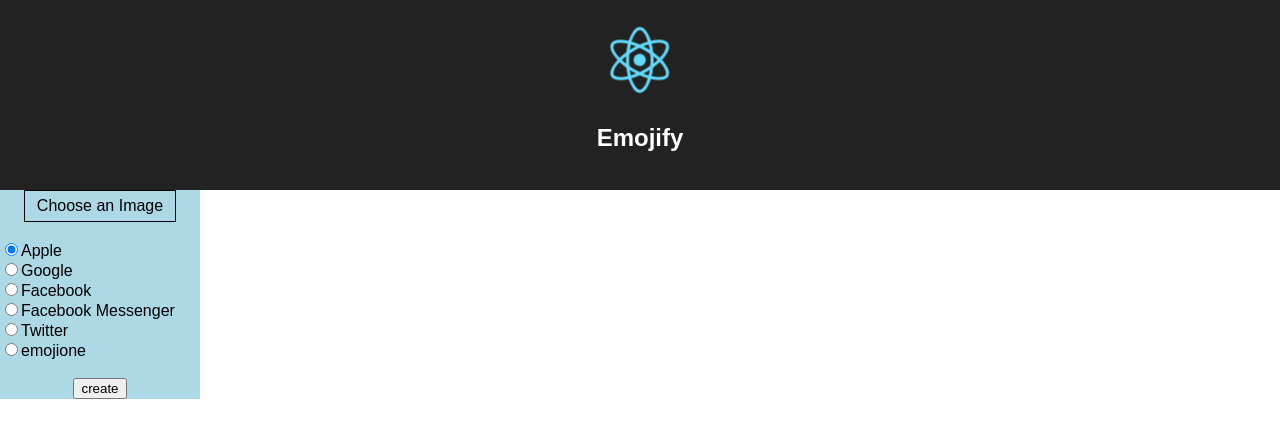
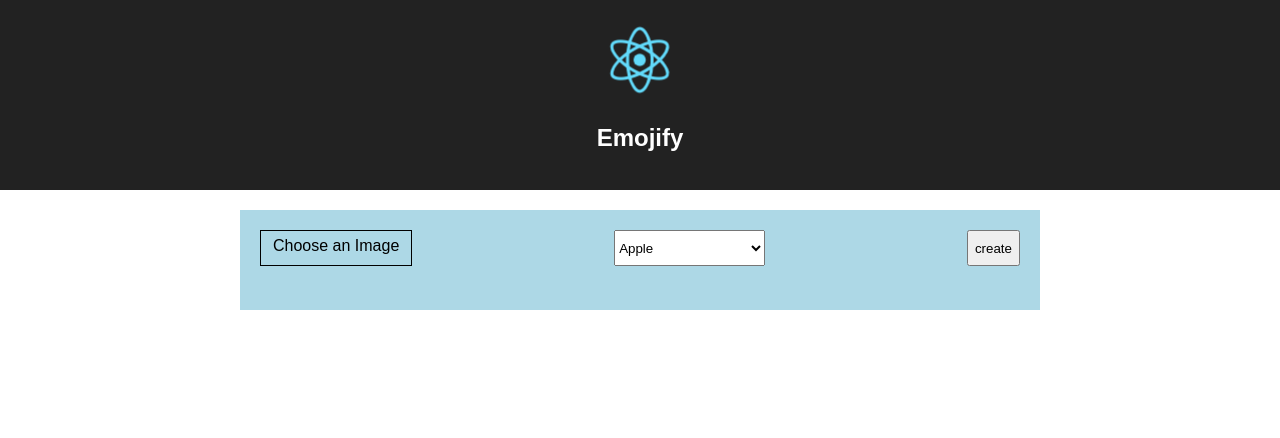
Before and after one commit to ialopez/emojiserver, a React (Create React App) app: page / in a window 1280 px wide. Shown: the top 438 px of the page. Built offline with nearby package versions, Linux system fonts and the light colour scheme.

Commit message:
changed layout of page

```diff
--- a/src/App.css
+++ b/src/App.css
@@ -16,7 +16,9 @@
 
 .App-body {
   display: flex;
-  flex-direction: row;
+  flex-direction: column;
+  align-items: center;
+  margin: 20px;
 }
 
 .App-intro {
@@ -42,10 +44,20 @@
   direction: rtl;
 }
 
-.side-pane {
+.options-box {
   background-color: lightblue;
-  width: 200px;
-  height: 100%;
+  height: 100px;
+  flex-grow: 1;
+  width: 800px;
+  margin: 20px, auto, 20px, auto;
+}
+
+.form {
+  display: flex;
+  flex-direction: row;
+  justify-content: space-between;
+  width: auto;
+  padding: 20px;
 }
 
 .input-file {
--- a/src/App.js
+++ b/src/App.js
@@ -5,6 +5,7 @@
 import ReactLoading from 'react-loading';
 
 var domain = "http://localhost:8080";
+var debug = true; //set to true if testing with npm start else ImageDownload button crashes app
 
 //form to collect image from user and other parameters
 class FileForm extends Component {
@@ -27,7 +28,7 @@
     }
 
     return (
-      <div>
+      <div className="form">
         <label className="custom-file-upload">
           <input className="input-file" type="file" onChange={this.props.onChange} />
           Choose an Image
@@ -36,26 +37,14 @@
         {dimensions}
         {rangeInput}
         <br />
-        <div className="radio-buttons">
-          <div>
-            <input type="radio" value="apple" onChange={this.props.onChange} checked={this.props.formData.platform === "apple"}/>Apple
-          </div>
-          <div>
-            <input type="radio" value="google" onChange={this.props.onChange} checked={this.props.formData.platform === "google"}/>Google
-          </div>
-          <div>
-            <input type="radio" value="facebook" onChange={this.props.onChange} checked={this.props.formData.platform === "facebook"}/>Facebook
-          </div>
-          <div>
-            <input type="radio" value="facebook-messenger" onChange={this.props.onChange} checked={this.props.formData.platform === "facebook-messenger"}/>Facebook Messenger
-          </div>
-          <div>
-            <input type="radio" value="twitter" onChange={this.props.onChange} checked={this.props.formData.platform === "twitter"}/>Twitter
-          </div>
-          <div>
-            <input type="radio" value="emojione" onChange={this.props.onChange} checked={this.props.formData.platform === "emojione"}/>emojione
-          </div>
-        </div>
+        <select value={this.props.formData.platform} onChange={this.props.onChange}>
+          <option value="apple">Apple</option>
+          <option value="google">Google</option>
+          <option value="facebook">Facebook</option>
+          <option value="facebook-messenger">Facebook Messenger</option>
+          <option value="twitter">Twitter</option>
+          <option value="emojione">Emojione</option>
+        </select>
         <br />
         <button onClick={this.props.onChange}>
           create
@@ -353,7 +342,9 @@
     }
     else if(this.state.emojiMap) {
       emojiGrid = <EmojiGrid emojiMap={this.state.emojiMap}/>;
-      download = <ImageDownload emojiMap={this.state.emojiMap}/>;
+      if(!debug) {
+        download = <ImageDownload emojiMap={this.state.emojiMap}/>;
+      }
     }
     return (
       <div className="App">
@@ -362,7 +353,7 @@
           <h2>Emojify</h2>
         </div>
         <div className="App-body">
-          <div className="side-pane">
+          <div className="options-box">
             <FileForm
             formData={this.state.formData}
             onChange={this.handleForm}
```
